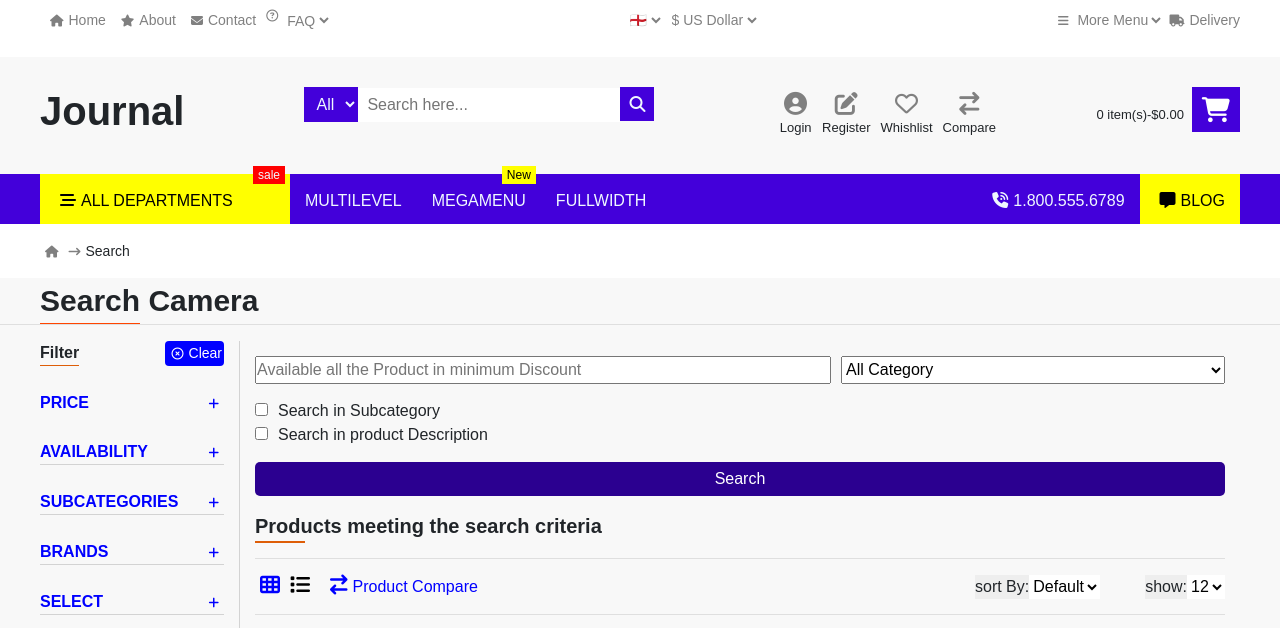
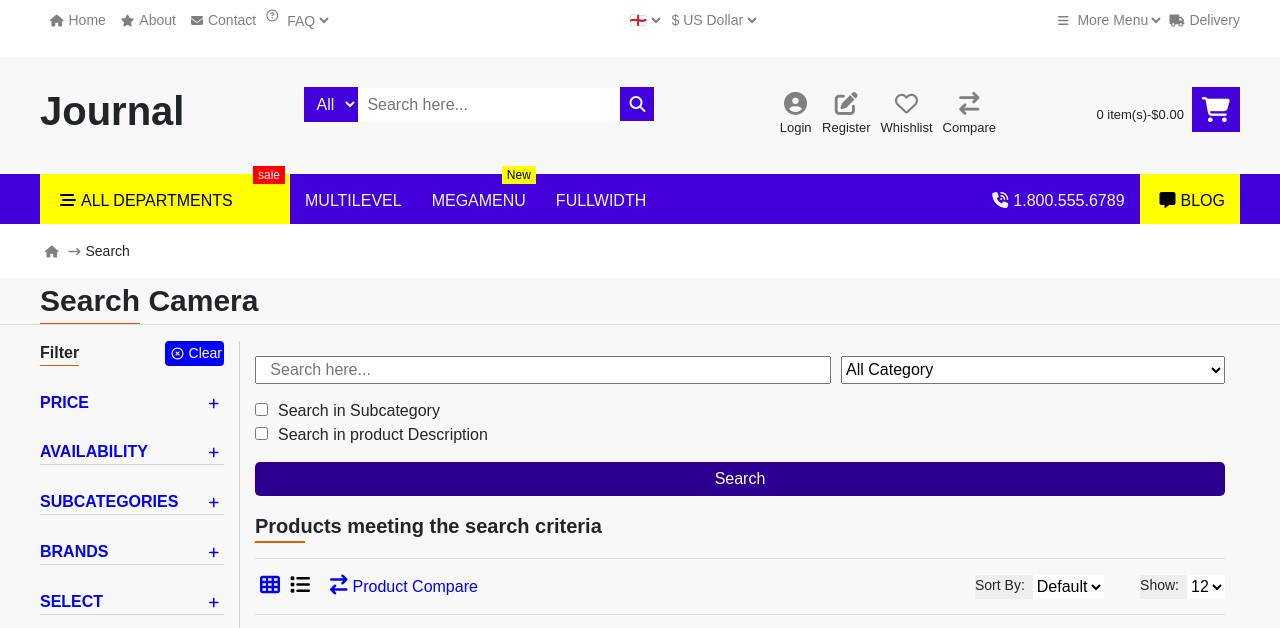
Before and after one commit to w3villa-diwakarjha/E-commerce-website, a plain HTML site: page search.html in a window 1280 px wide. Shown: the top 628 px of the page. Drawn offline with nearby package versions, Linux system fonts and the light colour scheme; grey boxes are pictures that could not be loaded.

Commit message:
update_element

```diff
--- a/search.html
+++ b/search.html
@@ -431,12 +431,12 @@
                             </div>
                             <div class="sort-show">
                                 <div class="sort">
-                                    <div class="sort-txt">sort By:</div> <select name="" id="">
+                                    <div class="sort-txt">Sort By:</div> <select name="" id="">
                                         <option value="Default">Default</option>
                                     </select>
                                 </div>
                                 <div class="show">
-                                    <div class="show-txt">show:</div> <select name="" id="">
+                                    <div class="show-txt">Show:</div> <select name="" id="">
                                         <option value="Default">12</option>
                                     </select>
                                 </div>
@@ -1227,19 +1227,19 @@
 
         // ####################### Typing-effect ################################
 
-        var i = 0;
-        var txt = 'Available all the Product in minimum Discount';
-        var speed = 50;
-        var place=""
-        function typeWriter() {
-            if (i < txt.length) {
-                place+=txt.charAt(i);
-                document.getElementById("demo").setAttribute("placeholder",place);
-                i++;
-                setTimeout(typeWriter, speed);
-            }
-        }
-        typeWriter();
+        // var i = 0;
+        // var txt = 'Available all the Product in minimum Discount';
+        // var speed = 50;
+        // var place=""
+        // function typeWriter() {
+        //     if (i < txt.length) {
+        //         place+=txt.charAt(i);
+        //         document.getElementById("demo").setAttribute("placeholder",place);
+        //         i++;
+        //         setTimeout(typeWriter, speed);
+        //     }
+        // }
+        // typeWriter();
     </script>
 </body>
 
--- a/style1.css
+++ b/style1.css
@@ -373,10 +373,14 @@ h5{
     background-color: #eeeeee;
 
 }
+.sort-txt, .show-txt{
+    font-size: 14px;
+}
 .sort select,.show select{
     border: none;
     background: #fff;
     height: 100%;
+    margin-left: 8px;
 }
 .sub-product-hr-tag{
     margin: 15px 0px;
```
